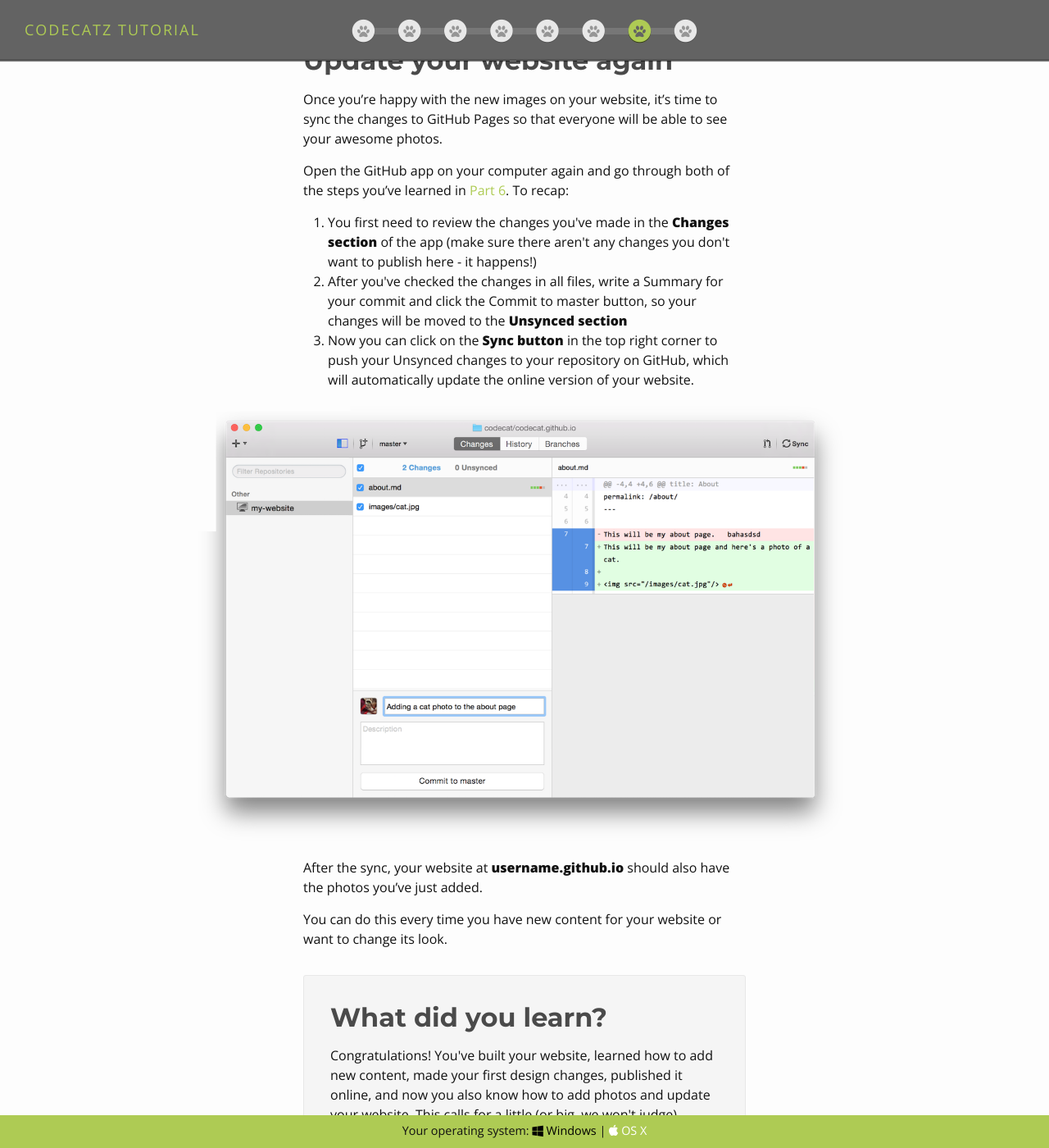
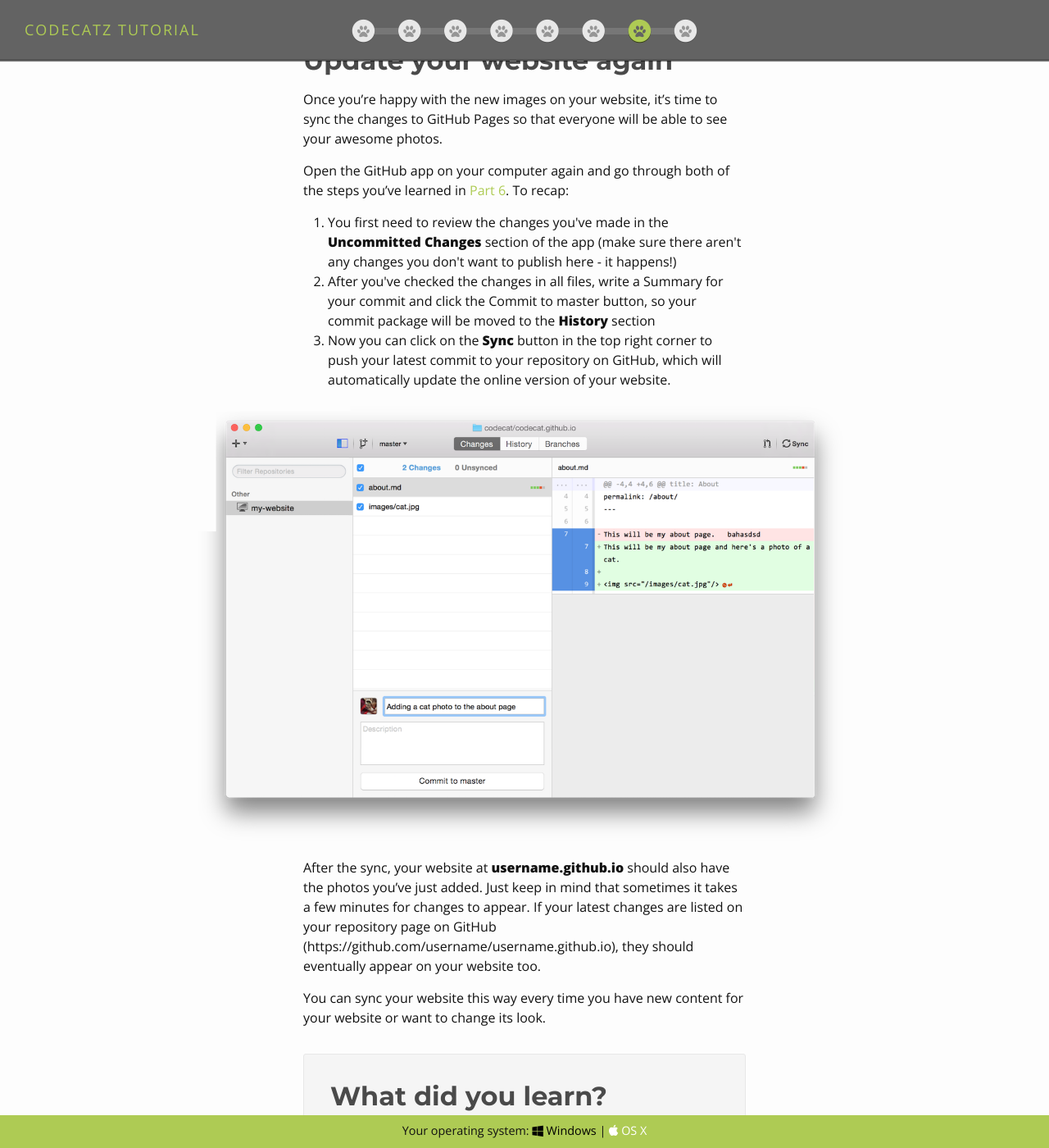
Before and after one commit to CodeCatz/codecatz-tutorial, a Jekyll site: the page built from 7-update/index.md, in a window 1280 px wide and 1400 px high, scrolled down 2493 px. Shown: the whole window at 82% size. Built offline with Jekyll 4.4.1, drawn with Linux system fonts in a browser that asks for light colours; nearby versions of some CDN libraries.

Commit message:
updated github mac app screens for publish

```diff
--- a/7-update/index.md
+++ b/7-update/index.md
@@ -47,16 +47,16 @@
 Open the GitHub app on your computer again and go through both of the steps you've learned in <a href="{{ "/6-publish#syncing-step-1-review-and-commit-your-changes" | prepend: site.baseurl }}">Part 6</a>. To recap:
 
 <ol>
-	<li>You first need to review the changes you've made in the <strong>Changes section</strong> of the app (make sure there aren't any changes you don't want to publish here - it happens!)</li>
-	<li>After you've checked the changes in all files, write a Summary for your commit and click the Commit to master button, so your changes will be moved to the <strong>Unsynced section</strong></li>
-	<li>Now you can click on the <strong>Sync button</strong> in the top right corner to push your Unsynced changes to your repository on GitHub, which will automatically update the online version of your website.</li>
+	<li>You first need to review the changes you've made in the <strong>Uncommitted Changes</strong> section of the app (make sure there aren't any changes you don't want to publish here - it happens!)</li>
+	<li>After you've checked the changes in all files, write a Summary for your commit and click the Commit to master button, so your commit package will be moved to the <strong>History</strong> section</li>
+	<li>Now you can click on the <strong>Sync</strong> button in the top right corner to push your latest commit to your repository on GitHub, which will automatically update the online version of your website.</li>
 </ol>
 
 <img src="{{ "/images/github-mac-3-update-image.png" | prepend: site.baseurl }}"/>
 
-After the sync, your website at **username.github.io** should also have the photos you've just added.
+After the sync, your website at **username.github.io** should also have the photos you've just added. Just keep in mind that sometimes it takes a few minutes for changes to appear. If your latest changes are listed on your repository page on GitHub (https://github.com/username/username.github.io), they should eventually appear on your website too.
 
-You can do this every time you have new content for your website or want to change its look.
+You can sync your website this way every time you have new content for your website or want to change its look.
 
 <div class="recap">
 <h2>What did you learn?</h2>
```
Also changed, not shown: images/github-mac-0-add-repo-part.png, images/github-mac-1-review-changes-sync.png, images/github-mac-1-review-changes.png, images/github-mac-2-create-repo.png, images/github-mac-3-update.png.
